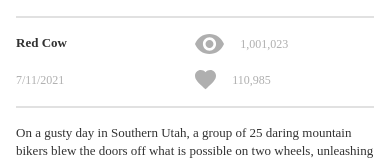
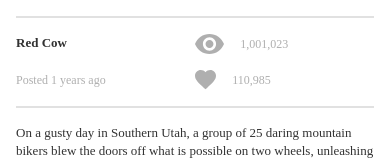
Before and after one commit to SokolovskiyA/BrainFlix, a React (Create React App) app: page / in a window 390 px wide. Shown: the part 452-612 px from the top of the page. Built offline with nearby package versions, Linux system fonts and the light colour scheme.

Commit message:
Main functionality for sprint is finished. Styling is finished for all 3 breakpoints. Small discrepansies not too worried about them. Added dynamic timestamp function to comments and video description section. Not too clean, but everything works.

```diff
--- a/package.json
+++ b/package.json
@@ -8,6 +8,7 @@
     "@testing-library/user-event": "^13.5.0",
     "react": "^18.2.0",
     "react-dom": "^18.2.0",
+    "react-router-dom": "^6.4.3",
     "react-scripts": "5.0.1",
     "sass": "^1.55.0",
     "web-vitals": "^2.1.4"
--- a/src/App.jsx
+++ b/src/App.jsx
@@ -1,6 +1,6 @@
 
 import './App.scss';
-
+import { BrowserRouter, Routes, Rout } from 'react-router-dom';
 import Header from './Components/Header/Header'
 import VideoLibrary from './Components/VideoLibrary/VideoLibrary';
 import videoInfo from './assets/Data/video-details.json';
@@ -17,7 +17,41 @@ function App() {
     setActiveVideo(chosenVideo);
   }
 
+  function timeDifference(current, previous) {
+    var msPerMinute = 60 * 1000;
+    var msPerHour = msPerMinute * 60;
+    var msPerDay = msPerHour * 24;
+    var msPerMonth = msPerDay * 30;
+    var msPerYear = msPerDay * 365;
+    var elapsed = current - previous;
+
+    if (elapsed < msPerMinute) {
+        return Math.round(elapsed/1000) + ' seconds ago';
+    }
+
+    else if (elapsed < msPerHour) {
+        return Math.round(elapsed/msPerMinute) + ' minutes ago';
+    }
+
+    else if (elapsed < msPerDay ) {
+        return Math.round(elapsed/msPerHour ) + ' hours ago';
+    }
+
+    else if (elapsed < msPerMonth) {
+        return 'Posted ' + Math.round(elapsed/msPerDay) + ' days ago';
+    }
+
+    else if (elapsed < msPerYear) {
+        return 'Posted ' + Math.round(elapsed/msPerMonth) + ' months ago';
+    }
+
+    else {
+        return 'Posted ' + Math.round(elapsed/msPerYear ) + ' years ago';
+    }
+}
+
   return (
+    <BrowserRouter>
       <div className="App">
         <Header />
         <Video image={activeVideo.image} video={activeVideo.video}/>
@@ -31,11 +65,12 @@ function App() {
               likes={activeVideo.likes}
               views={activeVideo.views}
             />
-          <Comments comments={activeVideo.comments} />
+            <Comments comments={activeVideo.comments} timeDifference={timeDifference} />
           </div>
           <VideoLibrary handleClick={chooseVideo}videoId={activeVideo.id}/>
         </div>
       </div>
+    </BrowserRouter>
   );
 }
 
--- a/src/Components/VideoPlayback/Commets/Comments.jsx
+++ b/src/Components/VideoPlayback/Commets/Comments.jsx
@@ -3,7 +3,6 @@ import CommentsContainer from "./CommentsContainer/CommentsContainer";
 import './Comments.scss';
 
 function Comments(props) {
-
     return (
         <section className='comments'>
             <h2 className='comments__count'>{props.comments.length} Comments</h2>
--- a/src/Components/VideoPlayback/Commets/CommentsContainer/CommentsContainer.jsx
+++ b/src/Components/VideoPlayback/Commets/CommentsContainer/CommentsContainer.jsx
@@ -1,15 +1,48 @@
 
 function CommentsContainer(props) {
+
+    function timeDifference(current, previous) {
+        var msPerMinute = 60 * 1000;
+        var msPerHour = msPerMinute * 60;
+        var msPerDay = msPerHour * 24;
+        var msPerMonth = msPerDay * 30;
+        var msPerYear = msPerDay * 365;
+        var elapsed = current - previous;
+
+        if (elapsed < msPerMinute) {
+            return Math.round(elapsed/1000) + ' seconds ago';
+        }
+
+        else if (elapsed < msPerHour) {
+            return Math.round(elapsed/msPerMinute) + ' minutes ago';
+        }
+
+        else if (elapsed < msPerDay ) {
+            return Math.round(elapsed/msPerHour ) + ' hours ago';
+        }
+
+        else if (elapsed < msPerMonth) {
+            return 'Posted ' + Math.round(elapsed/msPerDay) + ' days ago';
+        }
+
+        else if (elapsed < msPerYear) {
+            return 'Posted ' + Math.round(elapsed/msPerMonth) + ' months ago';
+        }
+
+        else {
+            return 'Posted ' + Math.round(elapsed/msPerYear ) + ' years ago';
+        }
+    }
     return (
         <div className='comments__container'>
             {props.comments.map((comment)=> (
             <div className='comments__article' key={comment.id}>
                 <div className="comments__avo">
-                    <img alt='avo'></img>
+
                 </div>
                 <div className="comments__comment">
                     <p className="comments__name">{comment.name}</p>
-                    <p className="comments__date">{new Date(comment.timestamp).toLocaleDateString()}</p>
+                    <p className="comments__date">{timeDifference(Date.now(), comment.timestamp)/*to display just a regular date option --> new Date(comment.timestamp).toLocaleDateString()*/}</p>
                     <p className="comments__text">{comment.comment}</p>
                 </div>
             </div>
--- a/src/Components/VideoPlayback/VideoDescription/VideoDescription.jsx
+++ b/src/Components/VideoPlayback/VideoDescription/VideoDescription.jsx
@@ -3,13 +3,45 @@ import likesLogo from '../../../assets/Icons/likes.svg';
 import './VideoDescription.scss';
 
 function VideoDescription(props) {
+    function timeDifference(current, previous) {
+        var msPerMinute = 60 * 1000;
+        var msPerHour = msPerMinute * 60;
+        var msPerDay = msPerHour * 24;
+        var msPerMonth = msPerDay * 30;
+        var msPerYear = msPerDay * 365;
+        var elapsed = current - previous;
+
+        if (elapsed < msPerMinute) {
+            return Math.round(elapsed/1000) + ' seconds ago';
+        }
+
+        else if (elapsed < msPerHour) {
+            return Math.round(elapsed/msPerMinute) + ' minutes ago';
+        }
+
+        else if (elapsed < msPerDay ) {
+            return Math.round(elapsed/msPerHour ) + ' hours ago';
+        }
+
+        else if (elapsed < msPerMonth) {
+            return 'Posted ' + Math.round(elapsed/msPerDay) + ' days ago';
+        }
+
+        else if (elapsed < msPerYear) {
+            return 'Posted ' + Math.round(elapsed/msPerMonth) + ' months ago';
+        }
+
+        else {
+            return 'Posted ' + Math.round(elapsed/msPerYear ) + ' years ago';
+        }
+    }
     return (
         <section className="videoDescription">
             <h2 className="videoDescription__title">{props.title}</h2>
             <div className='videoDescription__stats'>
                 <p className='videoDescription__channel'>{props.channel}</p>
                 <p className='videoDescription__likes-views'><img alt='views-logo' src={viewsLogo}/>{props.views}</p>
-                <p className='videoDescription__date'>{new Date(props.timestamp).toLocaleDateString()}</p>
+                <p className='videoDescription__date'>{timeDifference(Date.now(),props.timestamp)}</p>
                 <p className='videoDescription__likes-views'><img alt='likes-logo' src={likesLogo}/>{props.likes}</p>
             </div>
             <p className='videoDescription__description'>{props.description}</p>
```
Also changed, not shown: 1 other file (tests, documents, lock files or other folders). Lines whose indentation alone changed are shown as unchanged.
